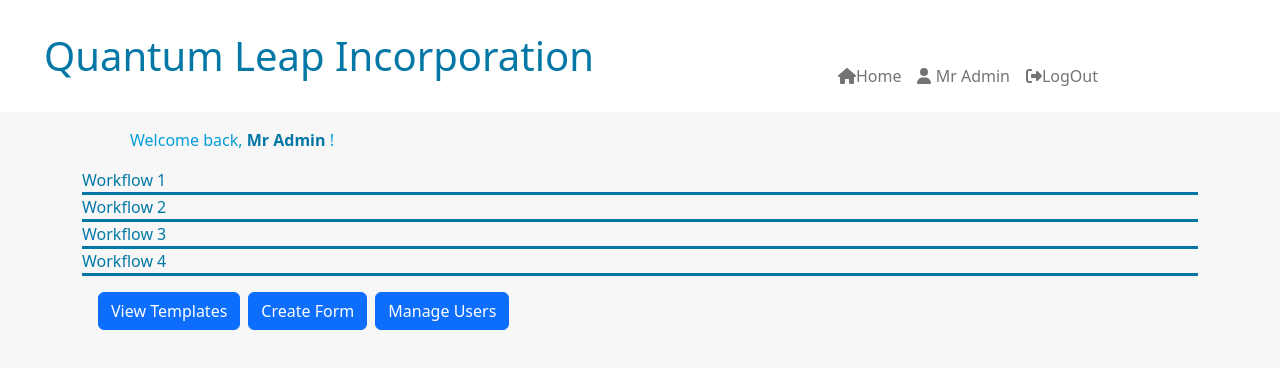
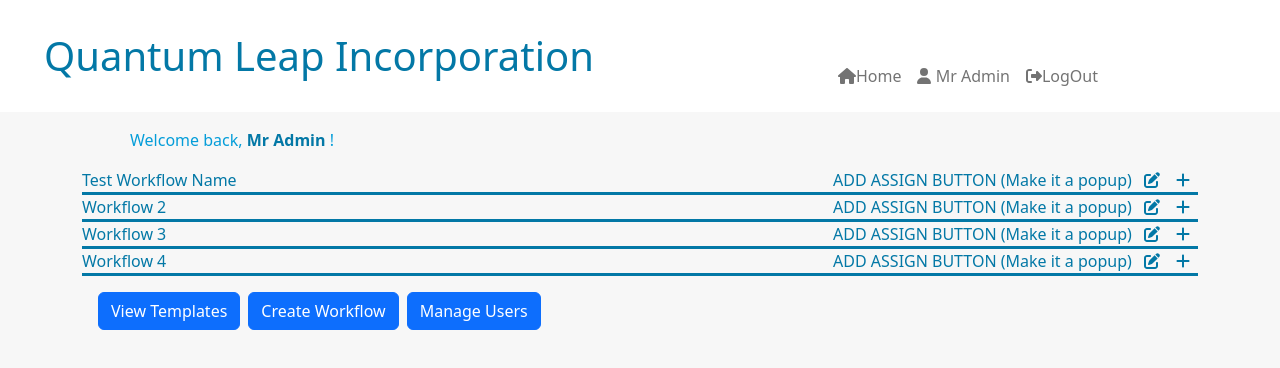
Before and after one commit to TeoSean00/Vendor_Form_Management_System_Frontend, a Vue app: page /workflow in a window 1280 px wide. Shown: the top 368 px of the page. Built offline with nearby package versions, Linux system fonts and the light colour scheme.

Commit message:
Workflow

```diff
--- a/src/main.js
+++ b/src/main.js
@@ -12,9 +12,11 @@ import {
   faSignInAlt,
   faSignOutAlt,
   faClipboard,
+  faPlus,
+  faPenToSquare,
 } from "@fortawesome/free-solid-svg-icons";
 
-library.add(faHome, faUser, faUserPlus, faSignInAlt, faSignOutAlt,faClipboard);
+library.add(faHome, faUser, faUserPlus, faSignInAlt, faSignOutAlt,faClipboard, faPlus, faPenToSquare);
 
 import App from "./App.vue";
 import router from "./router";
--- a/src/views/WorkflowView.vue
+++ b/src/views/WorkflowView.vue
@@ -9,10 +9,20 @@
     </div>
 
     <div v-for="workflow in workflows" :key="workflow">
-      <div class="text-main-blue workflow">
+      <div class="text-main-blue workflow d-flex justify-content-between">
         <span class="hover" @click="toggleCollapse(workflow)">
-          Workflow {{ workflow.workflowId }}
+          <span v-if="workflow.workflowName == null">
+            Workflow {{ workflow.workflowId }}
+          </span>
+          <span v-else>
+            {{ workflow.workflowName }}
+          </span>
         </span>
+        <div>
+          ADD ASSIGN BUTTON (Make it a popup)
+          <font-awesome-icon icon="pen-to-square" class="hover mx-2 mt-1" @click="toggleEditWorkflow(workflow)"/>
+          <font-awesome-icon icon="plus" class="hover mx-2 mt-1" @click="toggleFormbuilder" />
+        </div>
       </div>
       <div
         v-for="form in workflow.forms"
@@ -36,8 +46,8 @@
       <button class="btn btn-primary me-2" @click="toggleFormview">
         View Templates
       </button>
-      <button class="btn btn-primary me-2" @click="toggleFormbuilder">
-        Create Form
+      <button class="btn btn-primary me-2" @click="toggleNewWorkflow">
+        Create Workflow
       </button>
       <button class="btn btn-primary" @click="toggleFormbuilder">
         Manage Users
@@ -58,6 +68,7 @@ export default {
     var workflows = ref([
       {
         workflowId: 1,
+        workflowName: "Test Workflow Name",
         forms: [
           {
             formId: 1,
@@ -73,6 +84,7 @@ export default {
       },
       {
         workflowId: 2,
+        workflowName: null,
         forms: [
           {
             formId: 1,
@@ -83,6 +95,7 @@ export default {
       },
       {
         workflowId: 3,
+        workflowName: null,
         forms: [
           {
             formId: 1,
@@ -93,6 +106,7 @@ export default {
       },
       {
         workflowId: 4,
+        workflowName: null,
         forms: [
           {
             formId: 1,
@@ -131,12 +145,28 @@ export default {
       router.push("/viewform");
     };
 
+    const toggleNewWorkflow = () => {
+      var newWorkflow = {
+        workflowId: workflows._rawValue.length + 1,
+        forms : []
+      }
+      workflows.value.push(newWorkflow);
+    };
+
+    const toggleEditWorkflow = (workflow) => {
+      console.log(workflow.workflowId);
+      var newName = prompt("Enter new workflow name!");
+      workflow.workflowName = newName;
+    };
+
     return {
       workflows,
       toggleCollapse,
       currentUser,
       toggleFormbuilder,
       toggleFormview,
+      toggleNewWorkflow,
+      toggleEditWorkflow
     };
   },
 };
```
